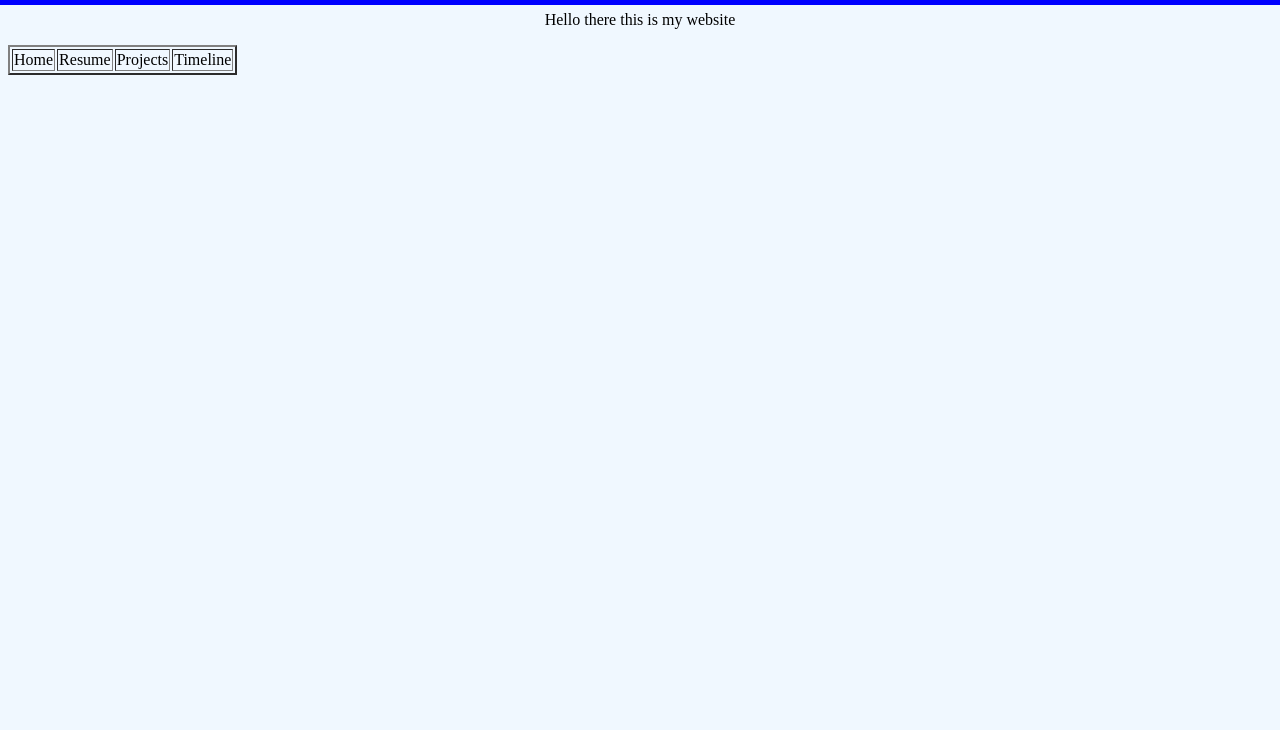
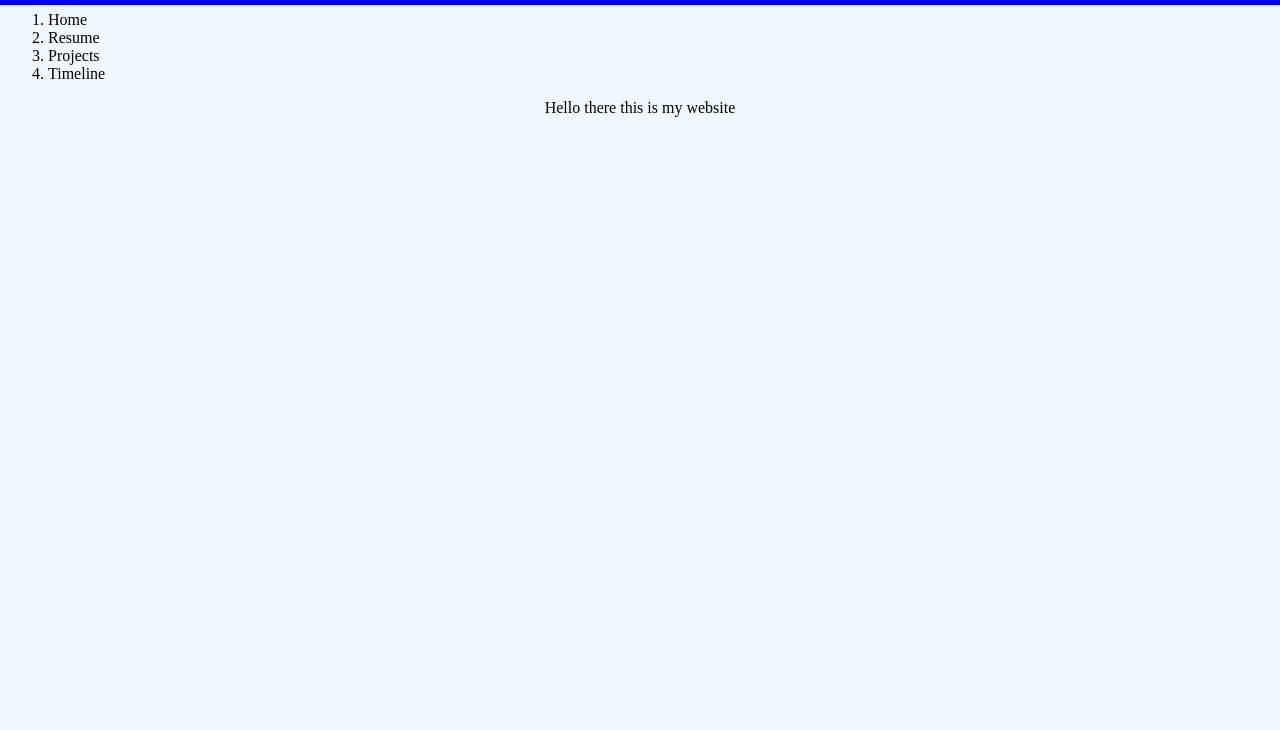
Before and after one commit to TheZaw/ChrisLopez, a plain HTML site: page index.html in a window 1280 px wide. Shown: the part 70-800 px from the top of the page. Drawn offline with Linux system fonts and the light colour scheme.

Commit message:
Update index.html

```diff
--- a/index.html
+++ b/index.html
@@ -9,15 +9,15 @@
 
   <h1 align = "center">Chris Lopez</h1>
 
+
+  <ol>
+    <li>Home</li>
+    <li>Resume</li>
+    <li>Projects</li>
+    <li>Timeline</li>
+   </ol>
+
   <p align="center">Hello there this is my website</p>
-  <table border="2">
-    <tr>
-      <td>Home</td>
-      <td>Resume</td>
-      <td>Projects</td>
-      <td>Timeline</td>
-    </tr>
-   </table>
 
 </body>
 
```
